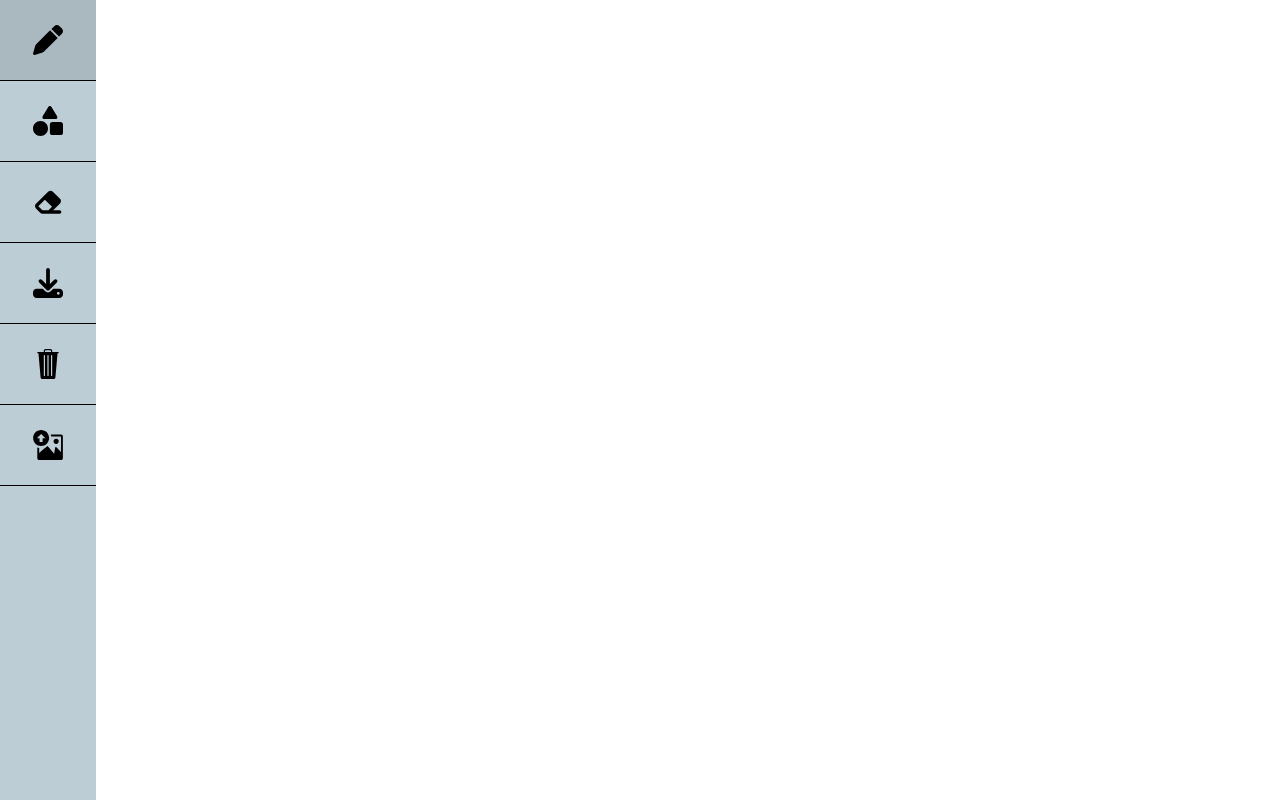
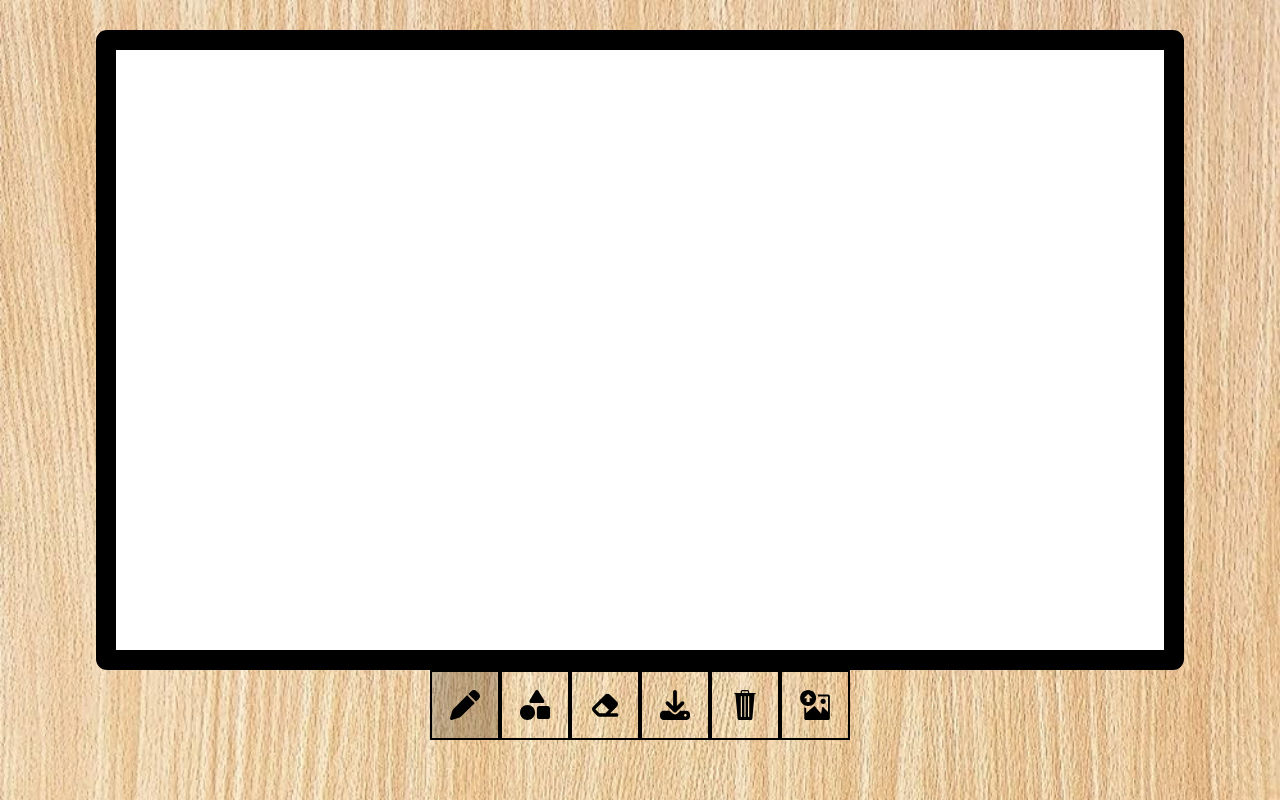
Before and after one commit to Harsh-garg-coder/whiteboard, a React (Create React App) app: page / in a window 1280 px wide. Built offline with nearby package versions, Linux system fonts and the light colour scheme.

Commit message:
created the new-ui of whiteboard

```diff
--- a/src/App.js
+++ b/src/App.js
@@ -12,6 +12,18 @@ export default function App() {
 
   return (
     <div className = {styles["app-container"]}>
+      {/* <div className = {styles["drawing-board-container"]}>
+
+      </div> */}
+      <DrawingBoard
+        currentActiveControl = {currentActiveControl}
+        setCurrentActiveControl = {setCurrentActiveControl}
+        pencilColor = {pencilColor}
+        pencilWidth = {pencilWidth}
+        currentShape = {currentShape}
+        eraserRadius = {eraserRadius}
+      />
+
       <ControlBar
         pencilWidth = {pencilWidth}
         setPencilWidth = {setPencilWidth}
@@ -24,14 +36,8 @@ export default function App() {
         setCurrentActiveControl = {setCurrentActiveControl}
         currentActiveControl = {currentActiveControl}
       />
-      <DrawingBoard
-        currentActiveControl = {currentActiveControl}
-        setCurrentActiveControl = {setCurrentActiveControl}
-        pencilColor = {pencilColor}
-        pencilWidth = {pencilWidth}
-        currentShape = {currentShape}
-        eraserRadius = {eraserRadius}
-      />
+
+
     </div>
   )
 }
--- a/src/App.module.css
+++ b/src/App.module.css
@@ -1,8 +1,13 @@
 .app-container {
     width : 100vw;
     height : 100vh;
-    display: flex;
     overflow: hidden;
+    display:flex;
+    flex-direction: column;
+    align-items: center;
+    background-image:url("/public/wodden-texture.jpg");
+    background-repeat: no-repeat;
+    background-size: cover;
 }
 
 @media only screen and (max-width : 768px) {
--- a/src/components/controlBar/ControlBar.js
+++ b/src/components/controlBar/ControlBar.js
@@ -87,7 +87,7 @@ export default function ControlBar(props) {
     }
 
     return(
-        <div className = {styles["controlBar-container"]}>
+        <div className = {styles["control-bar-container"]}>
             {
                 controlsImage.map((currentControl, index) => {
                     return (
--- a/src/components/controlBar/ControlBar.module.css
+++ b/src/components/controlBar/ControlBar.module.css
@@ -1,8 +1,10 @@
-.controlBar-container {
-    width:6rem;
+.control-bar-container {
+    /* width:6rem; */
+    /* display: inline-block; */
+    /* flex-direction: column; */
+    /* background-color: #BDCDD6; */
+    /* border:2px solid red; */
     display: flex;
-    flex-direction: column;
-    background-color: #BDCDD6;
 }
 
 .more-options-container {
--- a/src/components/controlBar/controlButton/ControlButton.js
+++ b/src/components/controlBar/controlButton/ControlButton.js
@@ -37,6 +37,7 @@ export default function ControlButton(props) {
             >
                 <img src = {props.imageUrl} />
             </div>
+
             {
                 props.moreControls && showMoreOptions &&
                 <div
--- a/src/components/controlBar/controlButton/ControlButton.module.css
+++ b/src/components/controlBar/controlButton/ControlButton.module.css
@@ -1,5 +1,6 @@
 .control-button-container {
     position: relative;
+    /* border:2px solid green; */
 }
 
 .control-button-icon {
@@ -8,13 +9,18 @@
     align-items: center;
     padding:25px 10px;
     cursor: pointer;
-    opacity: 1;
-    border-bottom: 1px solid black;
+    /* opacity: 1; */
+    /* border-bottom: 1px solid black; */
+    /* border:2px solid red; */
+    width:70px;
+    height:70px;
+    border:2px solid black;
+
 }
 
 .control-button-icon:hover,
 .control-button-icon.active {
-    background-color: rgba(0,0,0,0.1);
+    background-color: rgba(0,0,0,0.2);
 }
 
 .control-button-icon img {
@@ -23,9 +29,12 @@
 }
 
 .more-controls-container {
-    background-color: #BDCDD6;
+    /* background-color: #BDCDD6; */
     position: absolute;
     left:calc(100% + 1px);
     top:0px;
     z-index: 2;
+    background-color:orange;
+    border-radius:8px;
+    /* border:3px solid black; */
 }
--- a/src/components/drawingBoard/DrawingBoard.js
+++ b/src/components/drawingBoard/DrawingBoard.js
@@ -3,7 +3,6 @@ import styles from "./DrawingBoard.module.css";
 
 
 export default function DrawingBoard(props) {
-
     const [currentActiveEventListeners, setCurrentActiveEventListeners] = useState([]);
 
     const canvasContainerRef = useRef();
@@ -13,6 +12,7 @@ export default function DrawingBoard(props) {
     let context = canvasRef.current?.getContext("2d");
 
     const createContext = () => {
+        try {
             const canvas = canvasRef.current;
             const canvasContainer = canvasContainerRef.current;
 
@@ -23,9 +23,13 @@ export default function DrawingBoard(props) {
 
             context.fillStyle = "white";
             context.fillRect(0,0,canvasContainer.clientWidth, canvasContainer.clientHeight);
+        } catch(error) {
+            console.log(error);
+        }
     }
 
     const removeAllEventListeners = () => {
+        try {
             for(let i = 0; i < currentActiveEventListeners.length; i++) {
                 const eventName = currentActiveEventListeners[i].name;
                 const currentEvent = currentActiveEventListeners[i].event;
@@ -36,17 +40,22 @@ export default function DrawingBoard(props) {
 
             // hider erase
             eraserRef.current.style.display = "none";
+        } catch(error) {
+            console.log(error);
+        }
     }
 
     const setEventListenersForPencil = () => {
-
+        try {
             let isPencilMouseDown = false;
+            const leftDistanceOfDrawingBoard = canvasContainerRef.current.getBoundingClientRect().left + 10;
+            const topDistanceOfDrawingBoard = canvasContainerRef.current.getBoundingClientRect().top + 10;
 
             const startLine = (e) => {
                 isPencilMouseDown = true;
 
                 context.beginPath();
-            context.moveTo(e.clientX - 100, e.clientY);
+                context.moveTo(e.clientX - leftDistanceOfDrawingBoard, e.clientY - topDistanceOfDrawingBoard);
                 context.strokeStyle = props.pencilColor;
                 context.lineWidth = props.pencilWidth;
             }
@@ -57,7 +66,7 @@ export default function DrawingBoard(props) {
 
             const drawLine = (e) => {
                 if(isPencilMouseDown) {
-                context.lineTo(e.clientX - 100, e.clientY);
+                    context.lineTo(e.clientX - leftDistanceOfDrawingBoard, e.clientY - topDistanceOfDrawingBoard);
                     context.stroke();
                 }
             }
@@ -71,25 +80,32 @@ export default function DrawingBoard(props) {
                 { name : "mouseup", event : endLine},
                 { name : "mousemove", drawLine}
             ]);
+        } catch(error) {
+            console.log(error);
+        }
     }
 
     const setShapesEventListeners = () => {
+        try {
             // if the shape is rectangle these are the top-left coordinates
             // else these are center of a circle
             let startX = 0;
             let startY = 0;
 
+            const leftDistanceOfDrawingBoard = canvasContainerRef.current.getBoundingClientRect().left + 10;
+            const topDistanceOfDrawingBoard = canvasContainerRef.current.getBoundingClientRect().top + 10;
+
             const handleMouseDown = (e) => {
-            startX = e.clientX - 100;
-            startY = e.clientY;
+                startX = e.clientX - leftDistanceOfDrawingBoard;
+                startY = e.clientY - topDistanceOfDrawingBoard;
             }
 
             const handleMouseUp = (e) => {
                 context.beginPath();
                 if(props.currentShape === "rectangle") {
-                context.rect(startX, startY, e.clientX - 100 - startX, e.clientY - startY);
+                    context.rect(startX, startY, e.clientX - leftDistanceOfDrawingBoard - startX, e.clientY - topDistanceOfDrawingBoard - startY);
                 } else {
-                let radius = Math.sqrt((e.clientX - 100 - startX) * (e.clientX - 100 - startX) + (e.clientY - startY) * (e.clientY - startY));
+                    let radius = Math.sqrt((e.clientX - leftDistanceOfDrawingBoard - startX) * (e.clientX - leftDistanceOfDrawingBoard - startX) + (e.clientY - topDistanceOfDrawingBoard - startY) * (e.clientY - topDistanceOfDrawingBoard - startY));
                     context.arc(startX, startY, radius, 0, 2 * Math.PI);
                 }
                 context.stroke();
@@ -102,12 +118,19 @@ export default function DrawingBoard(props) {
                 { name : "mousedown", event : handleMouseDown},
                 { name : "mouseup", event : handleMouseUp}
             ]);
+        } catch(error) {
+            console.log(error);
+        }
     }
 
     const setEraserEventListener = () => {
+        try {
             eraserRef.current.style.display = "block";
 
             let isMouseDown = false;
+
+            const leftDistanceOfDrawingBoard = canvasContainerRef.current.getBoundingClientRect().left + 10;
+            const topDistanceOfDrawingBoard = canvasContainerRef.current.getBoundingClientRect().top + 10;
 
             const handleMouseDown = () => {
                 isMouseDown = true;
@@ -118,12 +141,12 @@ export default function DrawingBoard(props) {
             }
 
             const moveEraserWithMouse = (e) => {
-            eraserRef.current.style.top =  `${e.clientY - props.eraserRadius}px`;
-            eraserRef.current.style.left = `${e.clientX - 100 - props.eraserRadius}px`
+                eraserRef.current.style.top =  `${e.clientY - topDistanceOfDrawingBoard - props.eraserRadius}px`;
+                eraserRef.current.style.left = `${e.clientX - leftDistanceOfDrawingBoard - props.eraserRadius}px`
 
                 if(isMouseDown) {
                     context.beginPath();
-                context.arc(e.clientX - 100, e.clientY, props.eraserRadius, 0, 2 * Math.PI);
+                    context.arc(e.clientX - leftDistanceOfDrawingBoard, e.clientY - topDistanceOfDrawingBoard, props.eraserRadius, 0, 2 * Math.PI);
                     context.fillStyle = "white";
                     context.fill();
                 }
@@ -139,25 +162,36 @@ export default function DrawingBoard(props) {
                 { name : "mousedown", event : handleMouseDown},
                 { name : "mouseup", event : handleMouseUp}
             ]);
+        } catch(error) {
+            console.log(error);
+        }
     }
 
     const downloadBoard = () => {
+        try {
             const url = canvasRef.current?.toDataURL();
 
             const a = document.createElement("a");
             a.href = url;
             a.download = "board";
             a.click();
+        } catch(error) {
+            console.log(error);
+        }
     }
 
     const clearBoard = () => {
+        try {
             const canvasContainer = canvasContainerRef.current;
             context.fillStyle = "white";
             context.fillRect(0, 0, canvasContainer.clientWidth, canvasContainer.clientHeight);
+        } catch(error) {
+            console.log(error);
+        }
     }
 
     const uploadImage = () => {
-
+        try {
             const imageInput = document.createElement("input");
             imageInput.setAttribute("type", "file");
             imageInput.click();
@@ -176,10 +210,13 @@ export default function DrawingBoard(props) {
                 }
                 // console.log(URL.createObjectURL(imageInput.files[0]));
             })
+        } catch(error) {
+            console.log(error);
+        }
     }
 
     const createContextAndSetEventListeners = () => {
-
+        try {
             removeAllEventListeners();
 
             if(props.currentActiveControl === "pencil") {
@@ -198,6 +235,9 @@ export default function DrawingBoard(props) {
                 uploadImage();
                 props.setCurrentActiveControl("pencil");
             }
+        } catch(error) {
+            console.log(error);
+        }
     }
 
     useEffect(() => {
@@ -209,7 +249,7 @@ export default function DrawingBoard(props) {
     }, [props.currentActiveControl, props.pencilColor, props.pencilWidth, props.currentShape, props.eraserRadius]);
 
     return (
-        <div id = "canvas-container" ref = {canvasContainerRef} className = {styles["drawingBoard-container"]}>
+        <div ref = {canvasContainerRef} className = {styles["drawing-board-container"]}>
             <canvas
                 id = "canvas"
                 ref = {canvasRef}
--- a/src/components/drawingBoard/DrawingBoard.module.css
+++ b/src/components/drawingBoard/DrawingBoard.module.css
@@ -1,6 +1,13 @@
-.drawingBoard-container {
-    width:calc(100% - 6rem);
+.drawing-board-container {
+    /* width:calc(100% - 6rem); */
     position: relative;
+    width:85%;
+    height:80%;
+    border:2px solid red;
+    border-radius:11px;
+    border:20px solid black;
+    background: white;
+    margin-top:30px;
 }
 
 .eraser-circle {
@@ -9,5 +16,4 @@
     left:0px;
     top:0px;
     border-radius: 50%;
-    /* display:none; */
 }
```
Also changed, not shown: public/wodden-texture.jpg (added). Lines whose indentation alone changed are shown as unchanged.
